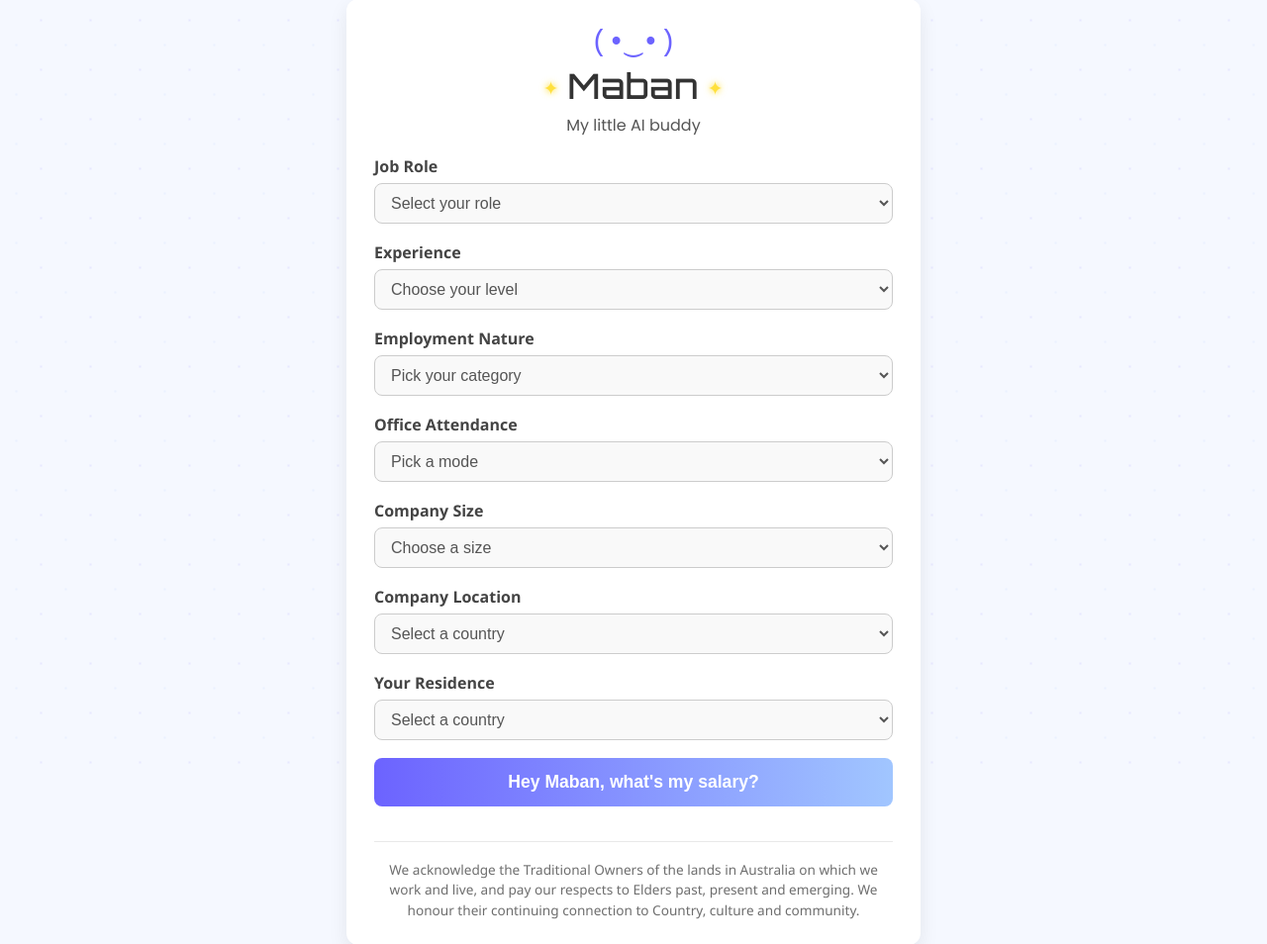
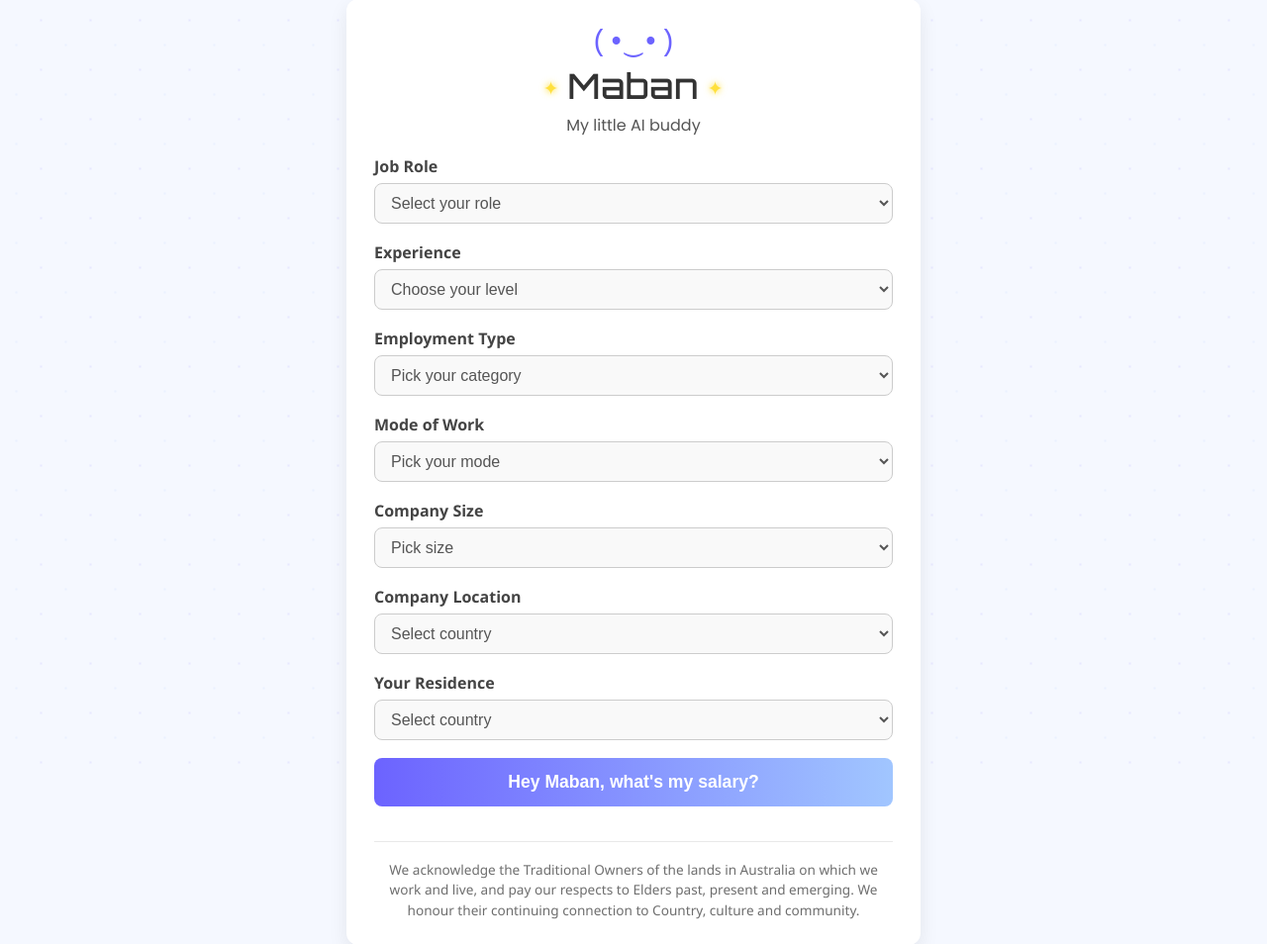
Before and after one commit to abdulbari80/End-to-end-production-Machine-Learning-and-MLOps, a Flask app: page / in a window 1280 px wide. Shown: the part 21-975 px from the top of the page at 99% size. Run offline with Flask 3, Linux system fonts and the light colour scheme.

Commit message:
couple of labels modified

```diff
--- a/templates/index.html
+++ b/templates/index.html
@@ -46,7 +46,7 @@
             </div>
 
             <div class="form-group">
-                <label for="employment_type">Employment Nature</label>
+                <label for="employment_type">Employment Type</label>
                 <select id="employment_type" name="employment_type" required>
                     <option value="" disabled selected>Pick your category</option>
                     <option value="Full-time">Full-time</option>
@@ -57,9 +57,9 @@
             </div>
 
             <div class="form-group">
-                <label for="remote_ratio">Office Attendance</label>
+                <label for="remote_ratio">Mode of Work</label>
                 <select id="remote_ratio" name="remote_ratio" required>
-                    <option value="" disabled selected>Pick a mode</option>
+                    <option value="" disabled selected>Pick your mode</option>
                     <option value="Hybrid">Hybrid</option>
                     <option value="Remote">Remote</option>
                     <option value="On-site">On-site</option>
@@ -69,7 +69,7 @@
             <div class="form-group">
                 <label for="company_size">Company Size</label>
                 <select id="company_size" name="company_size" required>
-                    <option value="" disabled selected>Choose a size</option>
+                    <option value="" disabled selected>Pick size</option>
                     <option value="Large">Large</option>
                     <option value="Medium">Medium</option>
                     <option value="Small">Small</option>
@@ -79,7 +79,7 @@
             <div class="form-group">
                 <label for="company_location_top">Company Location</label>
                 <select id="company_location_top" name="company_location_top" required>
-                    <option value="" disabled selected>Select a country</option>
+                    <option value="" disabled selected>Select country</option>
                     <option value="Australia">Australia</option>
                     <option value="United States">United States</option>
                     <option value="United Kingdom">United Kingdom</option>
@@ -96,7 +96,7 @@
             <div class="form-group">
                 <label for="employee_residence_top">Your Residence</label>
                 <select id="employee_residence_top" name="employee_residence_top" required>
-                    <option value="" disabled selected>Select a country</option>
+                    <option value="" disabled selected>Select country</option>
                     <option value="Australia">Australia</option>
                     <option value="United States">United States</option>
                     <option value="United Kingdom">United Kingdom</option>
```
